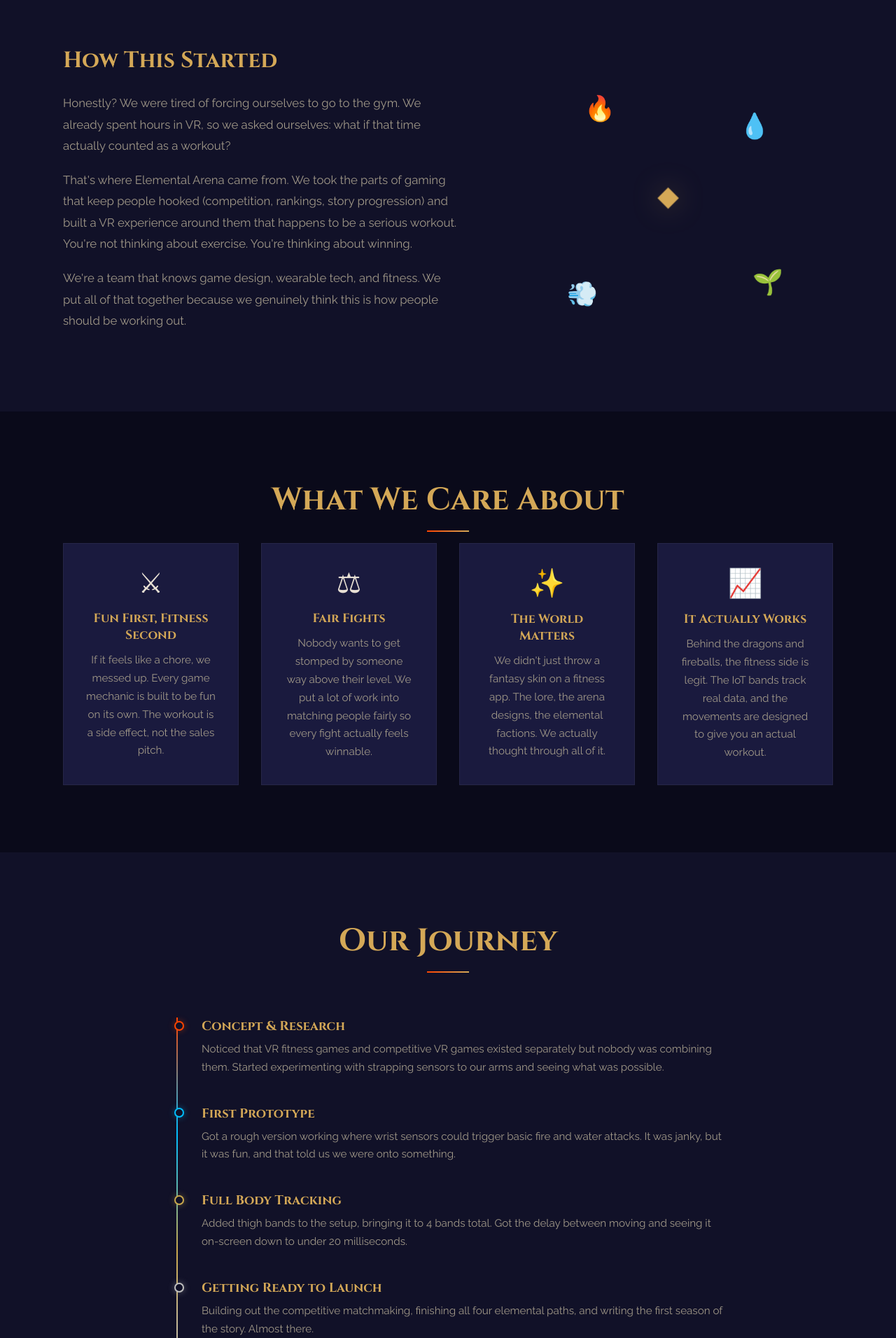
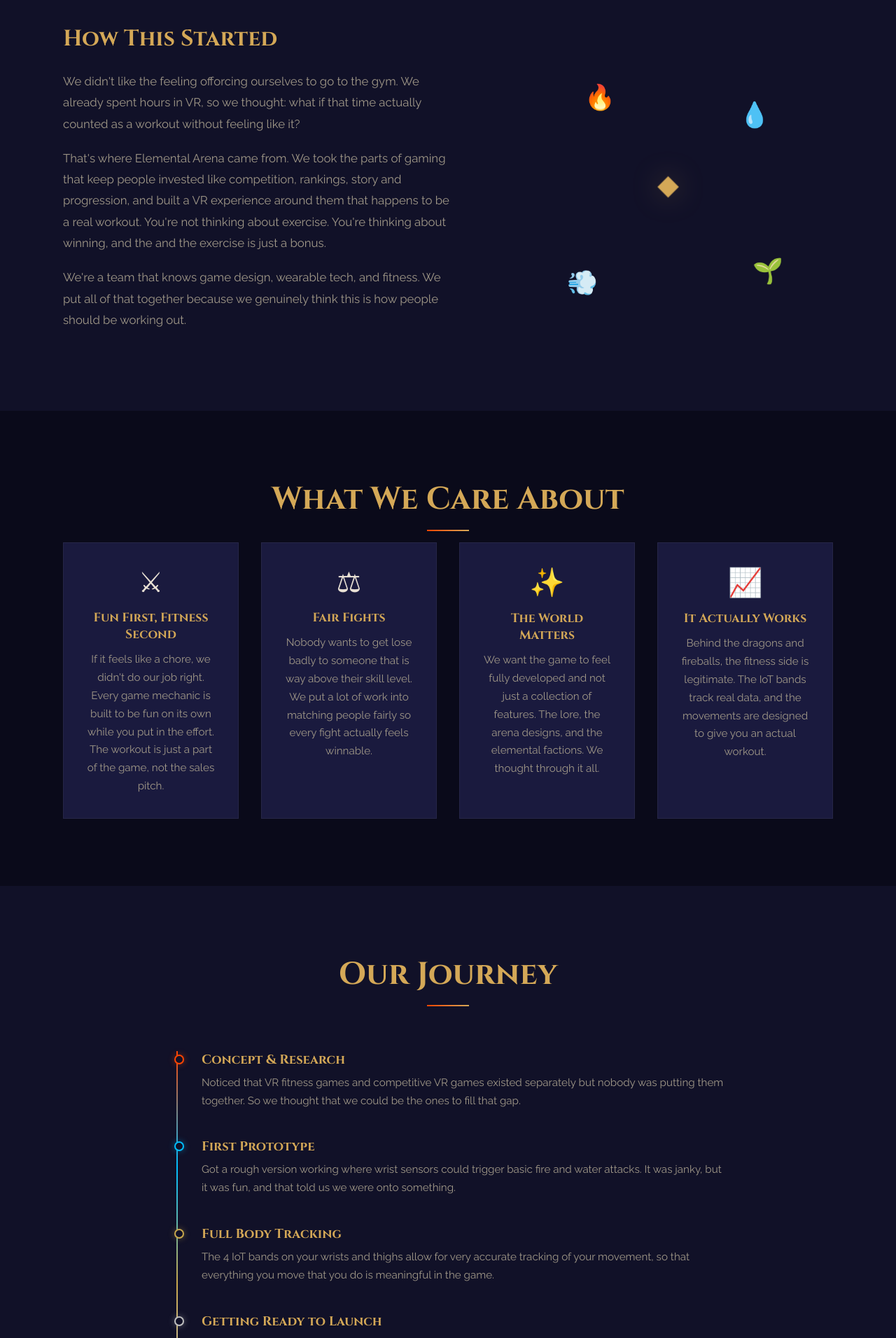
Before and after one commit to andreanyaa/ElementalArena, a React (Create React App) app: page /about in a window 1280 px wide. Shown: the part 480-2392 px from the top of the page at 70% size. Built offline with nearby package versions, Linux system fonts and the light colour scheme.

Commit message:
Adding wording edits

```diff
--- a/src/pages/About.tsx
+++ b/src/pages/About.tsx
@@ -10,8 +10,7 @@
           <div className="about-hero__badge">OUR STORY</div>
           <h1>About Elemental Arena</h1>
           <p>
-            We got tired of workouts that feel like work. So we made one
-            that doesn't.
+            Nobody actually likes to workout. So we tried to fix that.
           </p>
         </div>
       </section>
@@ -21,16 +20,16 @@
           <div className="about-story__content">
             <h2>How This Started</h2>
             <p>
-              Honestly? We were tired of forcing ourselves to go to the gym.
-              We already spent hours in VR, so we asked ourselves: what if
-              that time actually counted as a workout?
+              We didn't like the feeling offorcing ourselves to go to the gym.
+              We already spent hours in VR, so we thought: what if
+              that time actually counted as a workout without feeling like it?
             </p>
             <p>
               That's where Elemental Arena came from. We took the parts of
-              gaming that keep people hooked (competition, rankings, story
-              progression) and built a VR experience around them that
-              happens to be a serious workout. You're not thinking about
-              exercise. You're thinking about winning.
+              gaming that keep people invested like competition, rankings, story
+              and progression, and built a VR experience around them that
+              happens to be a real workout. You're not thinking about
+              exercise. You're thinking about winning, and the and the exercise is just a bonus.
             </p>
             <p>
               We're a team that knows game design, wearable tech, and
@@ -68,17 +67,17 @@
               <div className="about-value__icon">&#9876;</div>
               <h3>Fun First, Fitness Second</h3>
               <p>
-                If it feels like a chore, we messed up. Every game mechanic
-                is built to be fun on its own. The workout is a side
-                effect, not the sales pitch.
+                If it feels like a chore, we didn't do our job right. Every game mechanic
+                is built to be fun on its own while you put in the effort. The workout is just a part of the game,
+                not the sales pitch.
               </p>
             </div>
             <div className="about-value">
               <div className="about-value__icon">&#9878;</div>
               <h3>Fair Fights</h3>
               <p>
-                Nobody wants to get stomped by someone way above their
-                level. We put a lot of work into matching people fairly
+                Nobody wants to get lose badly to someone that is way above their
+                skill level. We put a lot of work into matching people fairly
                 so every fight actually feels winnable.
               </p>
             </div>
@@ -86,9 +85,9 @@
               <div className="about-value__icon">&#10024;</div>
               <h3>The World Matters</h3>
               <p>
-                We didn't just throw a fantasy skin on a fitness app. The
-                lore, the arena designs, the elemental factions. We
-                actually thought through all of it.
+                We want the game to feel fully developed and not just a collection of features. The
+                lore, the arena designs, and the elemental factions. We
+                thought through it all.
               </p>
             </div>
             <div className="about-value">
@@ -96,7 +95,7 @@
               <h3>It Actually Works</h3>
               <p>
                 Behind the dragons and fireballs, the fitness side is
-                legit. The IoT bands track real data, and the movements
+                legitimate. The IoT bands track real data, and the movements
                 are designed to give you an actual workout.
               </p>
             </div>
@@ -114,9 +113,8 @@
                 <h3>Concept & Research</h3>
                 <p>
                   Noticed that VR fitness games and competitive VR games
-                  existed separately but nobody was combining them. Started
-                  experimenting with strapping sensors to our arms and
-                  seeing what was possible.
+                  existed separately but nobody was putting them together. So we thought
+                  that we could be the ones to fill that gap.
                 </p>
               </div>
             </div>
@@ -136,9 +134,9 @@
               <div className="timeline__content">
                 <h3>Full Body Tracking</h3>
                 <p>
-                  Added thigh bands to the setup, bringing it to 4 bands
-                  total. Got the delay between moving and seeing it
-                  on-screen down to under 20 milliseconds.
+                  The 4 IoT bands on your wrists and thighs allow for very
+                  accurate tracking of your movement, so that everything you
+                  move that you do is meaningful in the game.
                 </p>
               </div>
             </div>
@@ -149,7 +147,7 @@
                 <p>
                   Building out the competitive matchmaking, finishing all
                   four elemental paths, and writing the first season of
-                  the story. Almost there.
+                  the story. So we're almost there.
                 </p>
               </div>
             </div>
@@ -162,7 +160,7 @@
           <h2>Join the Arena</h2>
           <p>
             Whether you want to compete, get in shape, or just mess around
-            in a fantasy world, there's a reason to play.
+            in the story, there's a reason to play for everyone.
           </p>
           <div className="about-cta__buttons">
             <Link to="/features" className="btn btn--primary">
--- a/src/pages/Investors.tsx
+++ b/src/pages/Investors.tsx
@@ -12,8 +12,8 @@
           <h1>Why Back Elemental Arena</h1>
           <p>
             VR gaming, fitness wearables, and esports are all growing fast
-            on their own. We're the first product that puts all three
-            together into one thing.
+            in their respective industries. We're the first to put all three
+            together.
           </p>
         </div>
       </section>
@@ -23,8 +23,8 @@
           <FadeInSection>
             <h2 className="section-title">The Numbers</h2>
             <p className="section-subtitle">
-              These are the markets we're tapping into. Each one is big on
-              its own, and nobody's seriously combined them yet.
+              These are three different markets we're tapping into. Each one is big on
+              its own, but there is more potential since we are combining them.
             </p>
           </FadeInSection>
           <div className="market-opportunity__grid">
@@ -32,21 +32,21 @@
               <div className="opp-card">
                 <div className="opp-card__stat">$14.8B</div>
                 <h3>VR Gaming Market</h3>
-                <p>Where VR gaming is headed by 2027, growing roughly 30% year over year</p>
+                <p>Where VR gaming is headed by 2027, growing roughly 30% year by year</p>
               </div>
             </FadeInSection>
             <FadeInSection delay={100}>
               <div className="opp-card">
                 <div className="opp-card__stat">$116B</div>
                 <h3>Global Fitness Industry</h3>
-                <p>People are spending more on fitness than ever, and more of that money is going toward tech-based options</p>
+                <p>People are spending more on fitness than ever, and more of that money is going toward technology fitness options</p>
               </div>
             </FadeInSection>
             <FadeInSection delay={200}>
               <div className="opp-card">
                 <div className="opp-card__stat">$5.7B</div>
                 <h3>Wearable Tech Market</h3>
-                <p>Fitness wearables keep growing. People clearly want tech that tracks their body</p>
+                <p>Fitness wearables keep growing. People clearly want technology thawt tracks their body metrics</p>
               </div>
             </FadeInSection>
           </div>
@@ -66,7 +66,7 @@
                 <p>
                   There are VR fitness apps and there are VR fighting games,
                   but nobody has combined IoT body tracking, competitive
-                  matchmaking, and an ongoing fantasy story into one product.
+                  matchmaking, and a fantasy story into one product.
                 </p>
               </div>
             </FadeInSection>
@@ -75,9 +75,9 @@
                 <div className="why-card__number">02</div>
                 <h3>More Than One Way to Make Money</h3>
                 <p>
-                  We sell the IoT bands, charge a monthly subscription, sell
-                  cosmetic items in-game, run seasonal battle passes, and
-                  host tournaments. That's five revenue channels from one
+                  We have different ways to make money from selling the IoT bands, charging a monthly subscription, selling
+                  cosmetic items in-game, running seasonal battle passes, and
+                  hosting tournaments. That's five revenue channels from one
                   product.
                 </p>
               </div>
@@ -87,11 +87,10 @@
                 <div className="why-card__number">03</div>
                 <h3>People Keep Coming Back</h3>
                 <p>
-                  Ranked competition gives players a reason to log in. New
+                  Ranked competition gives players a reason to want to play. New
                   seasons give them something to look forward to. And
                   because the workout data tracks real progress, they can
-                  see themselves getting stronger, which is hard to walk
-                  away from.
+                  see themselves getting stronger, making it hard to stop wanting to play.
                 </p>
               </div>
             </FadeInSection>
@@ -102,7 +101,7 @@
                 <p>
                   The element system is modular, so we can keep adding new
                   elements, abilities, and story chapters without
-                  rebuilding anything. It's designed to expand over time.
+                  rebuilding anything. It's designed to be built to scale over time.
                 </p>
               </div>
             </FadeInSection>
@@ -115,7 +114,7 @@
           <FadeInSection>
             <h2 className="section-title">How We Make Money</h2>
             <p className="section-subtitle">
-              Four revenue channels that work together: hardware, subscriptions,
+              The 4 revenue channels: hardware, subscriptions,
               in-game purchases, and competitive events.
             </p>
           </FadeInSection>
@@ -127,8 +126,8 @@
                 <div className="biz-card__detail">IoT Smart Band Kit</div>
                 <p>
                   The 4-band starter kit (2 wrist + 2 thigh) is how most
-                  players enter the ecosystem. Margins sit around 40%, and
-                  component costs drop as we scale production.
+                  players enter our ecosystem. Margins sit around 40%, and
+                  component costs drop as we scale the production.
                 </p>
               </div>
             </FadeInSection>
@@ -140,7 +139,7 @@
                 <p>
                   A monthly pass gets you into ranked matches, unlocks
                   detailed fitness reports, and gives access to seasonal
-                  story content and training programs.
+                  story content and even more effective training programs.
                 </p>
               </div>
             </FadeInSection>
@@ -151,7 +150,7 @@
                 <div className="biz-card__detail">Cosmetic Marketplace</div>
                 <p>
                   Skins, arena effects, victory animations, all cosmetic
-                  only. We don't sell power. You can't buy your way to a
+                  only. We aren't selling a pay-to-win system. You can't buy your way to a
                   higher rank.
                 </p>
               </div>
@@ -163,7 +162,7 @@
                 <div className="biz-card__detail">Competitive Circuit</div>
                 <p>
                   Seasonal tournaments with entry fees and sponsor deals.
-                  Good for the community, good for visibility, and they
+                  Good for the community, good for visibility and outreach, and they
                   pay for themselves.
                 </p>
               </div>
@@ -202,7 +201,7 @@
                   <li>ELO-based matchmaking system</li>
                   <li>Multiplayer networking infrastructure</li>
                   <li>Fitness analytics dashboard</li>
-                  <li>Beta testing with initial user cohort</li>
+                  <li>Beta testing with initial users</li>
                 </ul>
               </div>
             </FadeInSection>
```
Also changed, not shown: src/pages/Features.tsx (+12 -12 lines), src/pages/Home.tsx (+9 -10 lines), src/pages/Target.tsx (+17 -17 lines).
